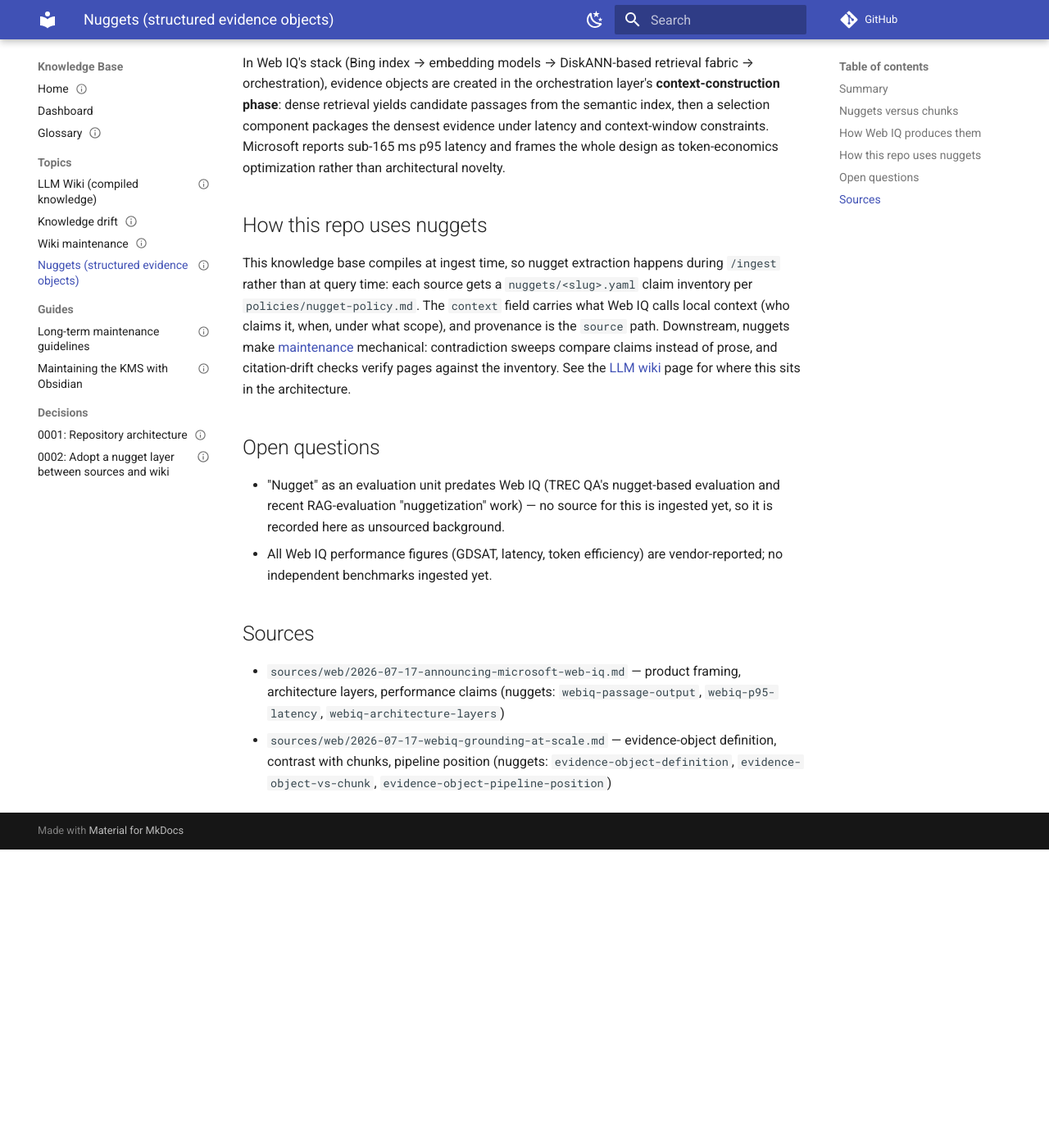
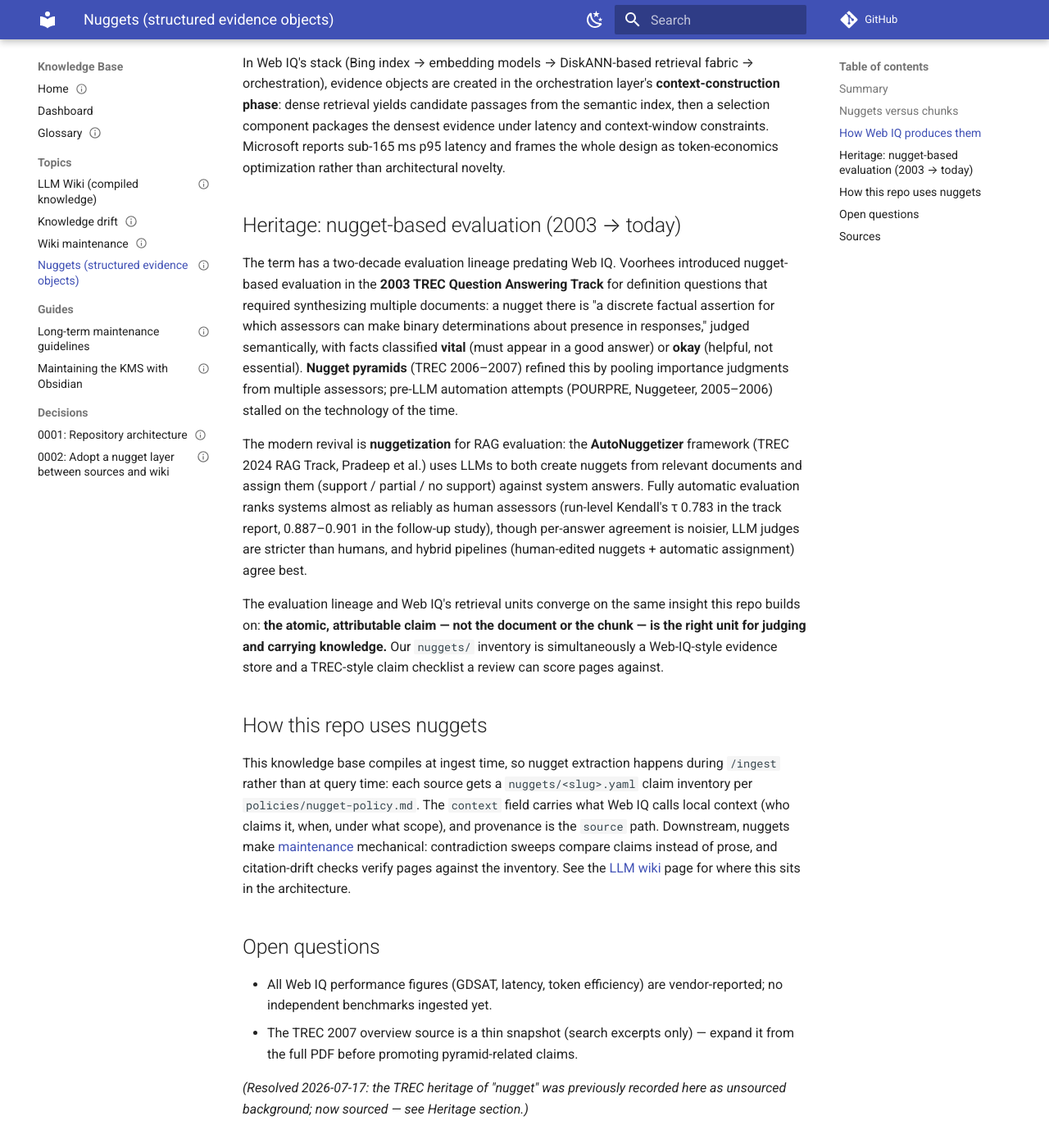
Before and after one commit to divyavanmahajan/kms-skills, an MkDocs documentation site: the page built from wiki/topics/nuggets.md, in a window 1280 px wide and 1400 px high, scrolled down 951 px. Shown: the whole window at 82% size. Built offline with MkDocs 1.6.1 and Material for MkDocs 9.7.7, drawn with Linux system fonts in a browser that asks for light colours; comment, search, counter and statistics services are not loaded; before the commit the page ends 1987 px from its top, so only the background shows below that; some of the changed text lies outside the part shown.

Commit message:
ingest: TREC QA nugget evaluation heritage + AutoNuggetizer RAG evaluation
Resolves the open question on the nuggets page (TREC heritage was
recorded as unsourced background).

- sources/web/: summary notes for arXiv 2411.09607 (AutoNuggetizer /
  TREC 2024 RAG Track), arXiv 2504.15068 (The Great Nugget Recall), and
  the TREC 2007 QA overview (thin snapshot, flagged for expansion)
- nuggets/: 9 new claims (2003 origin, vital/okay, nugget pyramids,
  POURPRE/Nuggeteer, AutoNuggetizer pipeline and correlation results)
- wiki/topics/nuggets.md: new Heritage section (2003 -> nuggetization),
  open question marked resolved with dated note
- glossary: nuggetization entry with aliases

Co-Authored-By: Claude Fable 5 <noreply@anthropic.com>
Claude-Session: https://claude.ai/code/session_01LrauJ4JxEFad2CrWMN19hj

```diff
--- a/wiki/topics/nuggets.md
+++ b/wiki/topics/nuggets.md
@@ -8,7 +8,10 @@ review_interval_days: 90
 sources:
   - sources/web/2026-07-17-announcing-microsoft-web-iq.md
   - sources/web/2026-07-17-webiq-grounding-at-scale.md
-tags: [retrieval, knowledge-management, nuggets]
+  - sources/web/2026-07-17-great-nugget-recall.md
+  - sources/web/2026-07-17-autonuggetizer-trec-2024-rag.md
+  - sources/web/2026-07-17-trec-2007-qa-overview.md
+tags: [retrieval, knowledge-management, nuggets, evaluation]
 ---
 
 # Nuggets (structured evidence objects)
@@ -49,6 +52,35 @@ densest evidence under latency and context-window constraints. Microsoft
 reports sub-165 ms p95 latency and frames the whole design as token-economics
 optimization rather than architectural novelty.
 
+## Heritage: nugget-based evaluation (2003 → today)
+
+The term has a two-decade evaluation lineage predating Web IQ. Voorhees
+introduced nugget-based evaluation in the **2003 TREC Question Answering
+Track** for definition questions that required synthesizing multiple
+documents: a nugget there is "a discrete factual assertion for which
+assessors can make binary determinations about presence in responses,"
+judged semantically, with facts classified **vital** (must appear in a good
+answer) or **okay** (helpful, not essential). **Nugget pyramids** (TREC
+2006–2007) refined this by pooling importance judgments from multiple
+assessors; pre-LLM automation attempts (POURPRE, Nuggeteer, 2005–2006)
+stalled on the technology of the time.
+
+The modern revival is **nuggetization** for RAG evaluation: the
+**AutoNuggetizer** framework (TREC 2024 RAG Track, Pradeep et al.) uses LLMs
+to both create nuggets from relevant documents and assign them
+(support / partial / no support) against system answers. Fully automatic
+evaluation ranks systems almost as reliably as human assessors (run-level
+Kendall's τ 0.783 in the track report, 0.887–0.901 in the follow-up study),
+though per-answer agreement is noisier, LLM judges are stricter than humans,
+and hybrid pipelines (human-edited nuggets + automatic assignment) agree best.
+
+The evaluation lineage and Web IQ's retrieval units converge on the same
+insight this repo builds on: **the atomic, attributable claim — not the
+document or the chunk — is the right unit for judging and carrying
+knowledge.** Our `nuggets/` inventory is simultaneously a Web-IQ-style
+evidence store and a TREC-style claim checklist a review can score pages
+against.
+
 ## How this repo uses nuggets
 
 This knowledge base compiles at ingest time, so nugget extraction happens
@@ -63,11 +95,13 @@ architecture.
 
 ## Open questions
 
-- "Nugget" as an evaluation unit predates Web IQ (TREC QA's nugget-based
-  evaluation and recent RAG-evaluation "nuggetization" work) — no source for
-  this is ingested yet, so it is recorded here as unsourced background.
 - All Web IQ performance figures (GDSAT, latency, token efficiency) are
   vendor-reported; no independent benchmarks ingested yet.
+- The TREC 2007 overview source is a thin snapshot (search excerpts only) —
+  expand it from the full PDF before promoting pyramid-related claims.
+
+*(Resolved 2026-07-17: the TREC heritage of "nugget" was previously recorded
+here as unsourced background; now sourced — see Heritage section.)*
 
 ## Sources
 
@@ -78,3 +112,13 @@ architecture.
   definition, contrast with chunks, pipeline position (nuggets:
   `evidence-object-definition`, `evidence-object-vs-chunk`,
   `evidence-object-pipeline-position`)
+- `sources/web/2026-07-17-great-nugget-recall.md` — 2003 origin, evaluation
+  definition, POURPRE/Nuggeteer, automation correlations (nuggets:
+  `nugget-eval-definition`, `nugget-eval-origin-2003`, `pre-llm-automation`,
+  `nuggetization-correlation`)
+- `sources/web/2026-07-17-autonuggetizer-trec-2024-rag.md` — AutoNuggetizer
+  pipeline, vital/okay scoring, TREC 2024 correlations (nuggets:
+  `autonuggetizer-what`, `autonuggetizer-pipeline`, `vital-vs-okay`,
+  `autonuggetizer-correlation`)
+- `sources/web/2026-07-17-trec-2007-qa-overview.md` — nugget pyramids
+  (nugget: `nugget-pyramid`; thin snapshot)
```
Also changed, not shown: sources/web/2026-07-17-autonuggetizer-trec-2024-rag.md (added, +59 -0 lines), sources/web/2026-07-17-great-nugget-recall.md (added, +43 -0 lines), sources/web/2026-07-17-trec-2007-qa-overview.md (added, +27 -0 lines), wiki/dashboard.md (+1 -1 lines), wiki/glossary.md (+9 -0 lines), 3 other files.
